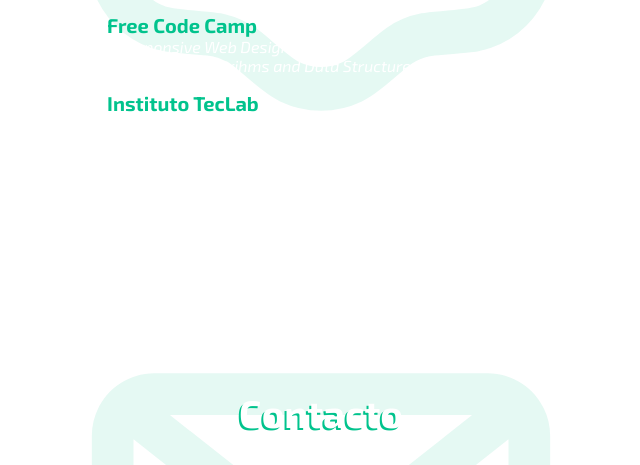
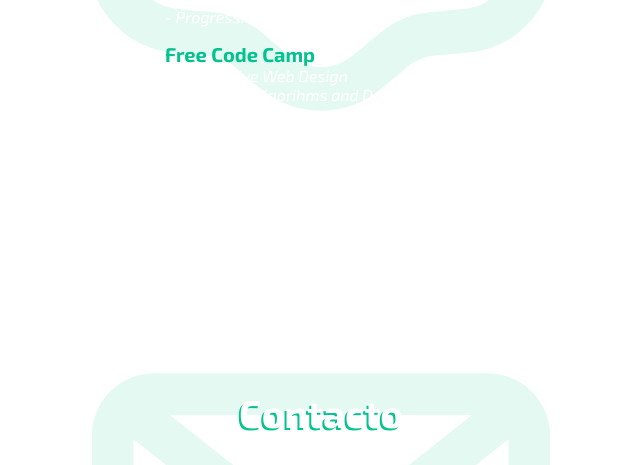
Before and after one commit to oscarmumm/oscarmumm.github.io, a plain HTML site: page index.html in a window 1280 px wide. Shown: the part 2894-3359 px from the top of the page, without its empty margins (319-959 px from the left). Drawn offline with Linux system fonts and the light colour scheme.

Commit message:
corregido certificado pendiente

```diff
--- a/index.html
+++ b/index.html
@@ -348,17 +348,6 @@
                         </ul>
                     </div>
 
-                    <div class="institution-div">
-                        <h3 class="institution">Instituto TecLab</h3>
-                        <ul class="course-list">
-                            <li>
-                                <span class="certification-name"
-                                    >- Tecnicatura superior en programación
-                                    (inicio marzo 2024)
-                                </span>
-                            </li>
-                        </ul>
-                    </div>
                 </div>
             </section>
 
```
